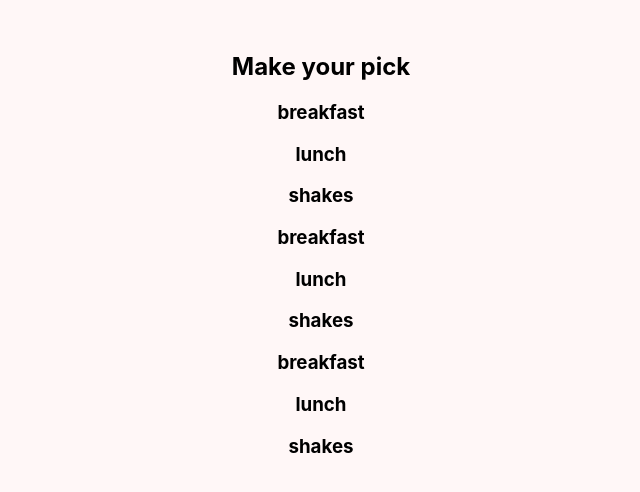
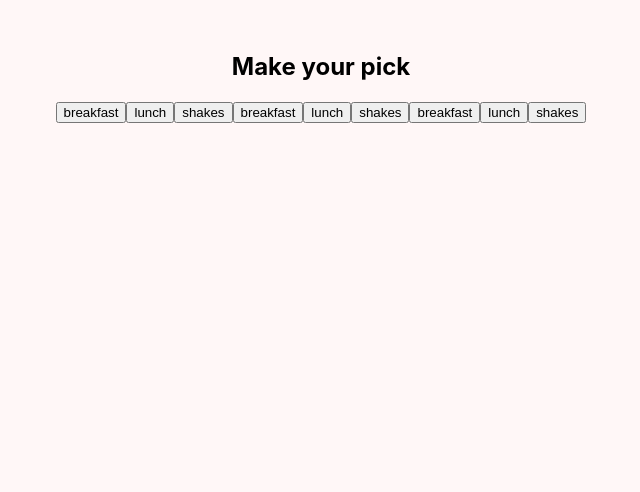
Before and after one commit to BSlaven/menu-app, a React (Vite) app: page / in a window 1280 px wide. Shown: the top 492 px of the page, without its empty margins (319-959 px from the left). Built offline with nearby package versions, Linux system fonts and the light colour scheme.

Commit message:
change category element to a button

```diff
--- a/src/components/Category/Category.jsx
+++ b/src/components/Category/Category.jsx
@@ -1,8 +1,8 @@
 const Category = ({ category }) => {
   return (
-    <div>
-      <h3>{category}</h3>
-    </div>
+    <button>
+      {category}
+    </button>
   )
 }
 
```
